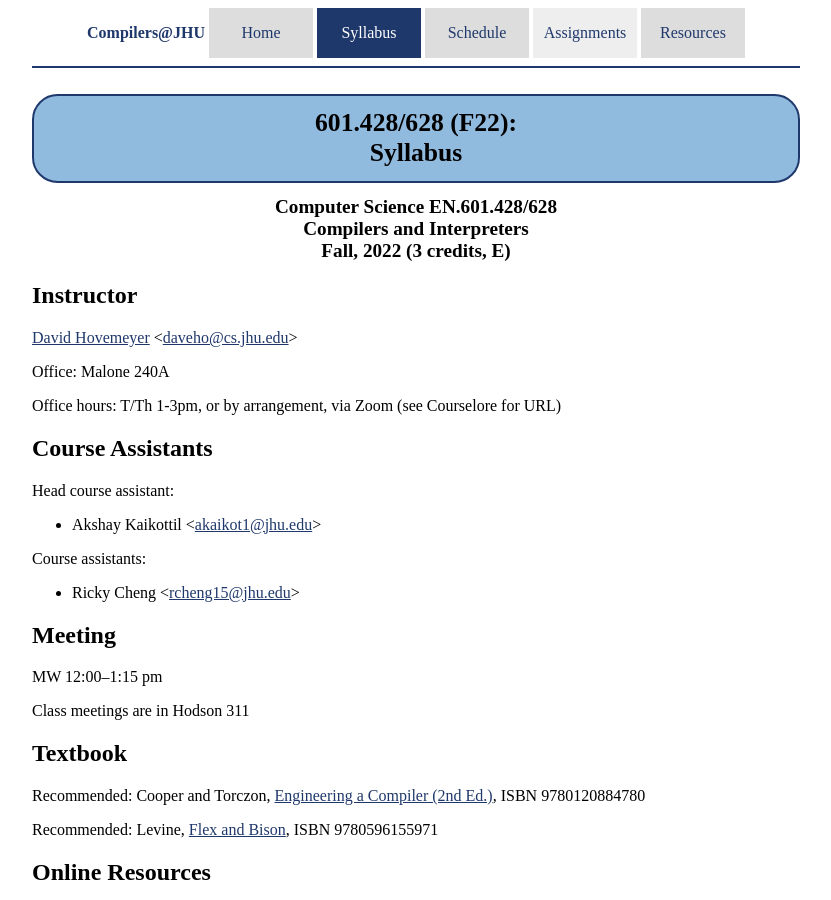
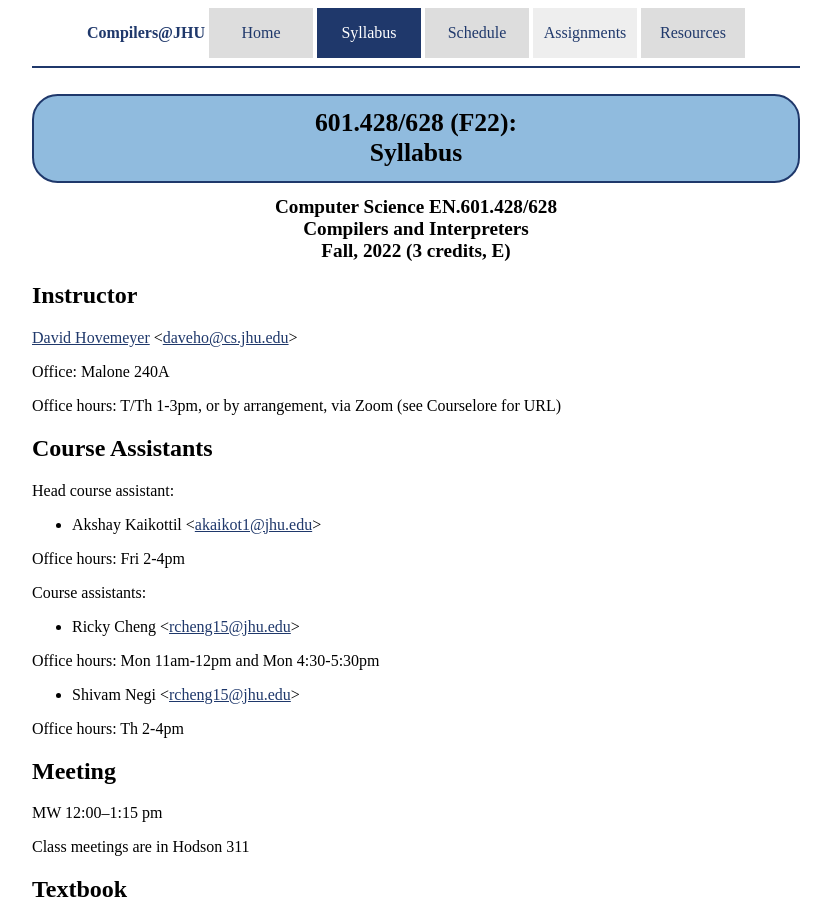
Before and after one commit to jhucompilers/fall2022, a Jekyll site: the page built from syllabus.md, in a window 1280 px wide and 900 px high. Shown: the whole window, without its empty margins (224-1055 px from the left). Built offline with Jekyll 4.4.1, drawn with Linux system fonts in a browser that asks for light colours.

Commit message:
Updated Shivam as a CA and added CA office hours

```diff
--- a/syllabus.md
+++ b/syllabus.md
@@ -24,9 +24,17 @@ Head course assistant:
 
 * Akshay Kaikottil &lt;<akaikot1@jhu.edu>&gt;
 
+Office hours: Fri 2-4pm
+
 Course assistants:
 
 * Ricky Cheng &lt;<rcheng15@jhu.edu>&gt;
+
+Office hours: Mon 11am-12pm and Mon 4:30-5:30pm
+
+* Shivam Negi &lt;<rcheng15@jhu.edu>&gt;
+
+Office hours: Th 2-4pm
 
 ## Meeting
 
```
